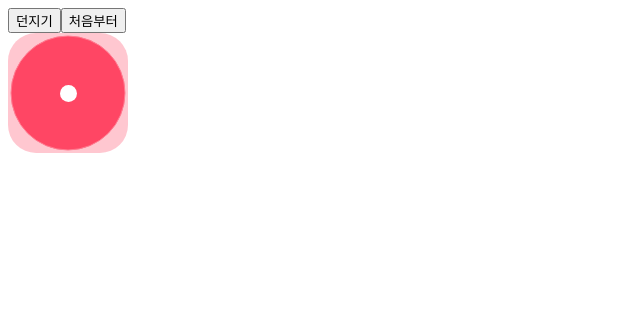
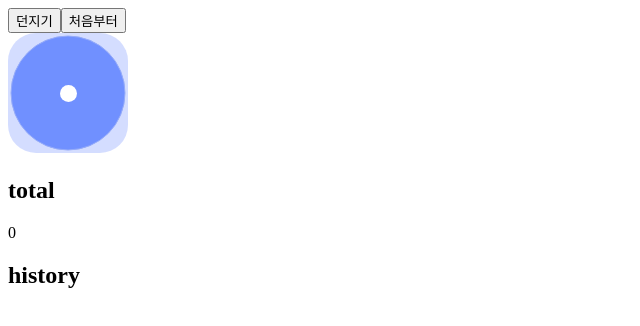
Before and after one commit to yb3143/yubin, a React (Create React App) app: page / in a window 1280 px wide. Shown: the top 326 px of the page, without its empty margins (0-640 px from the left). Built offline with nearby package versions, Linux system fonts and the light colour scheme.

Commit message:
참조형 State

```diff
--- a/src/App.js
+++ b/src/App.js
@@ -8,14 +8,20 @@ function random(n) {
 
 function App() {
     const [num, setNum] = useState(1);
+    const [sum, setSum] = useState(0);
+    const [gameHistory, setGameHistory] = useState([]);
 
     const handleRollClick = () => {
         const nextNum = random(6);
         setNum(nextNum);
+        setSum(sum + nextNum); // => 주사위를 던질 때 마다 값을 더함
+        setGameHistory([...gameHistory, nextNum]); // => 나온 숫자 기록
     };
 
     const handleClearClick = () => {
         setNum(1);
+        setSum(0);
+        setGameHistory([]);
     }
 
     return (
@@ -24,7 +30,12 @@ function App() {
                 <Button onClick={handleRollClick}>던지기</Button>
                 <Button onClick={handleClearClick}>처음부터</Button>
             </div>
-            <Dice color="red" num={num}/>
+            <Dice color="blue" num={num}/>
+            <h2>total</h2>
+            <p>{sum}</p>
+            <h2>history</h2>
+            <p>{gameHistory.join(', ')}</p>
+            {/* join 메소드: 아규먼트로 전달한 값을 배열의 각 요소들 사이사이에 넣어서 결과적으로 하나의 문자열로 만들어주는 메소드 */}
         </div>
     );
 }
```
